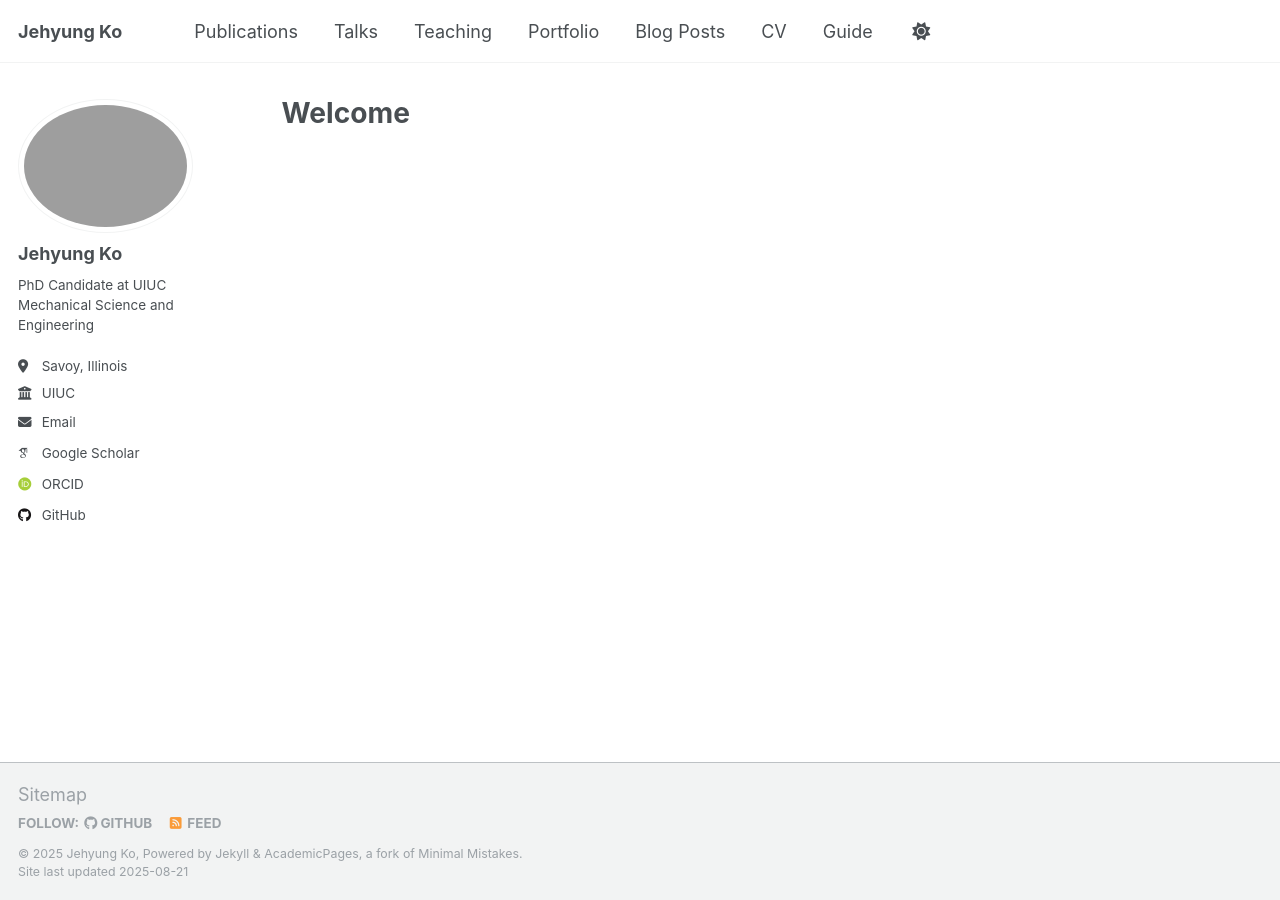
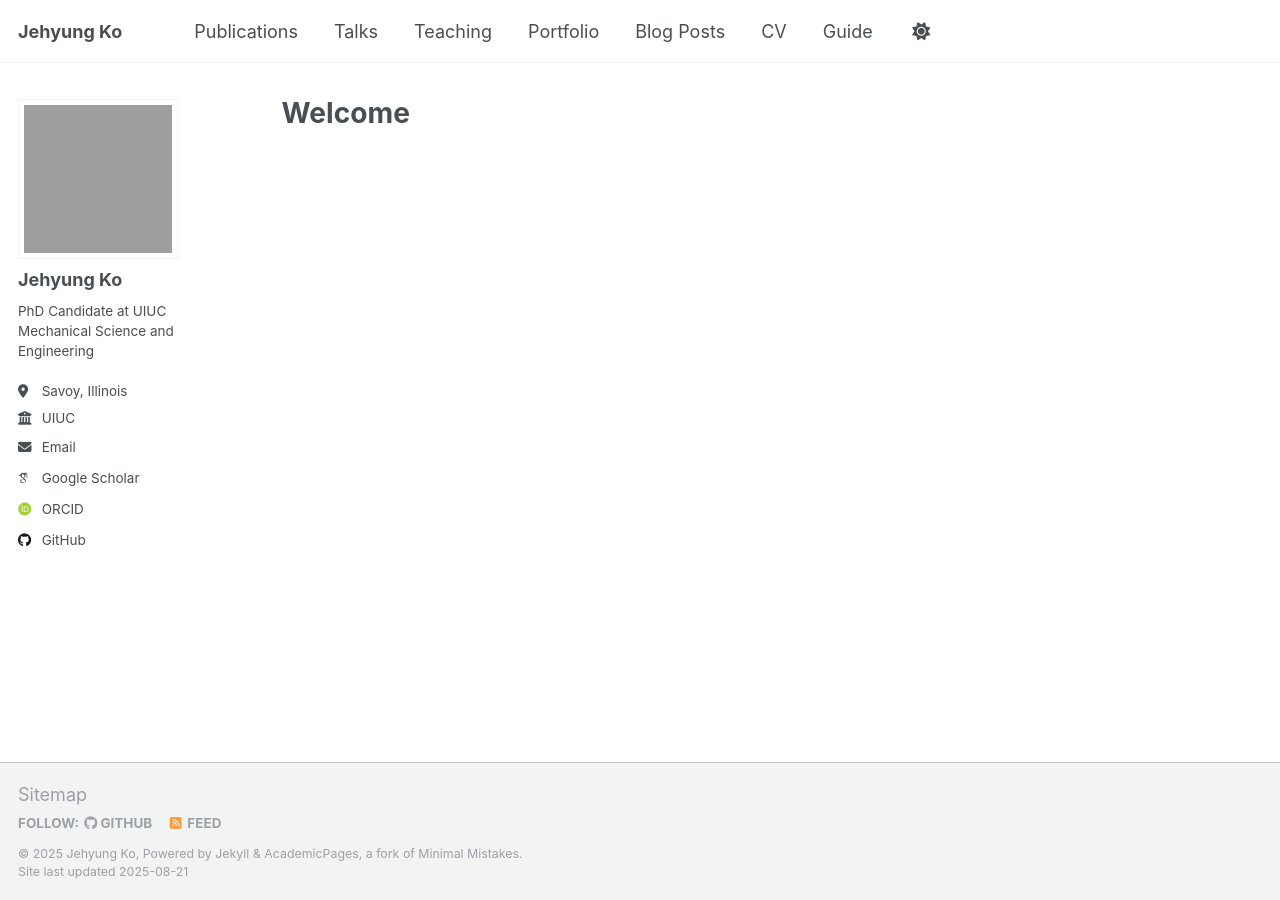
Before and after one commit to AlphaKo6848/jk, a Jekyll site: the page built from index.md, in a window 1280 px wide. Built offline with Jekyll 4.4.1, drawn with Linux system fonts in a browser that asks for light colours; some web fonts are replaced.

Commit message:
Update author-profile.html

```diff
--- a/_includes/author-profile.html
+++ b/_includes/author-profile.html
@@ -10,7 +10,7 @@
     {% if author.avatar contains "://" %}
     	<img src="{{ author.avatar }}" alt="{{ author.name }}">
     {% else %}
-    	<img src="{{ author.avatar | prepend: "/images/" | prepend: base_path }}" class="author__avatar" alt="{{ author.name }}">
+    	<img src="{{ author.avatar | prepend: "/images/" | prepend: base_path }}" class="author__avatar" alt="{{ author.name }}" style="width:160px;height:160px;object-fit:cover;border-radius:0;">
     {% endif %}
   </div>
 
```
